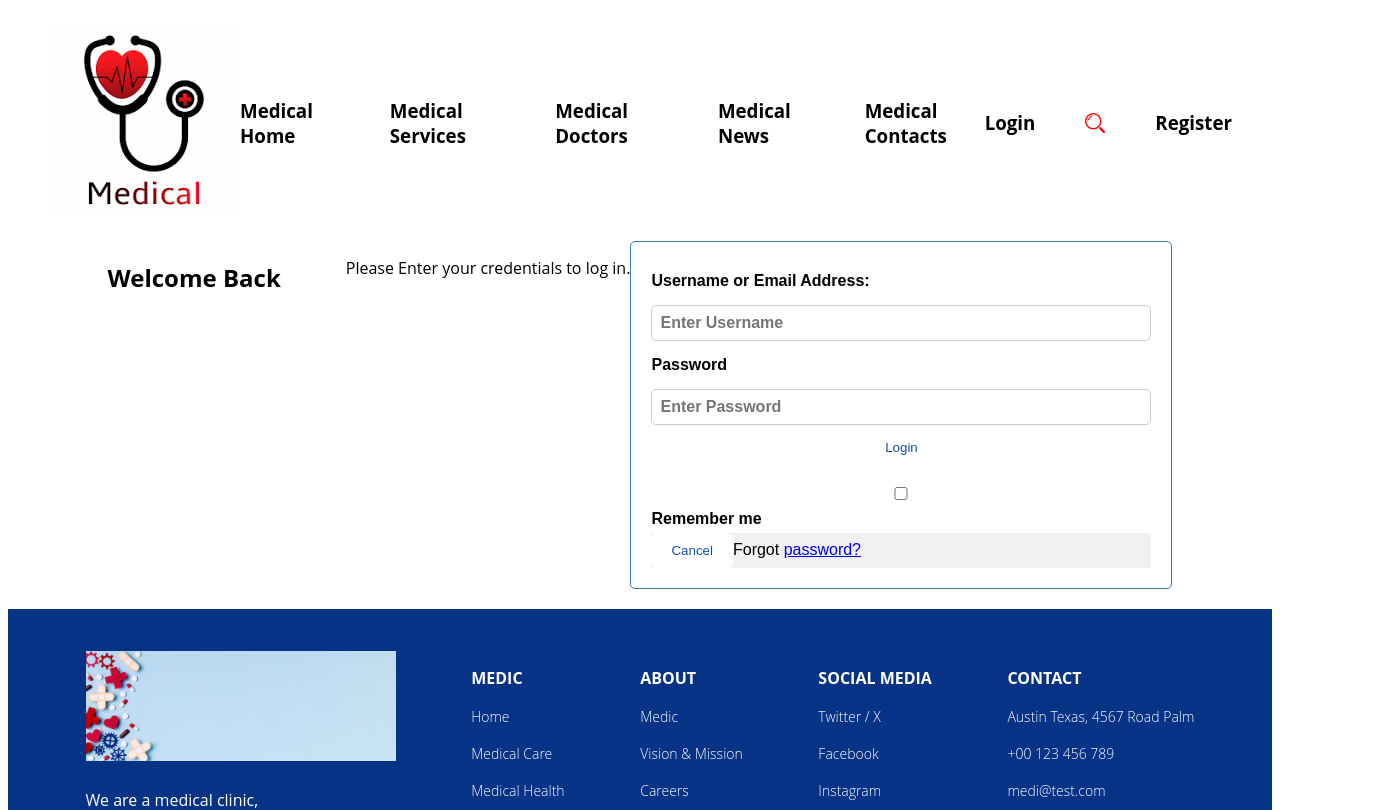
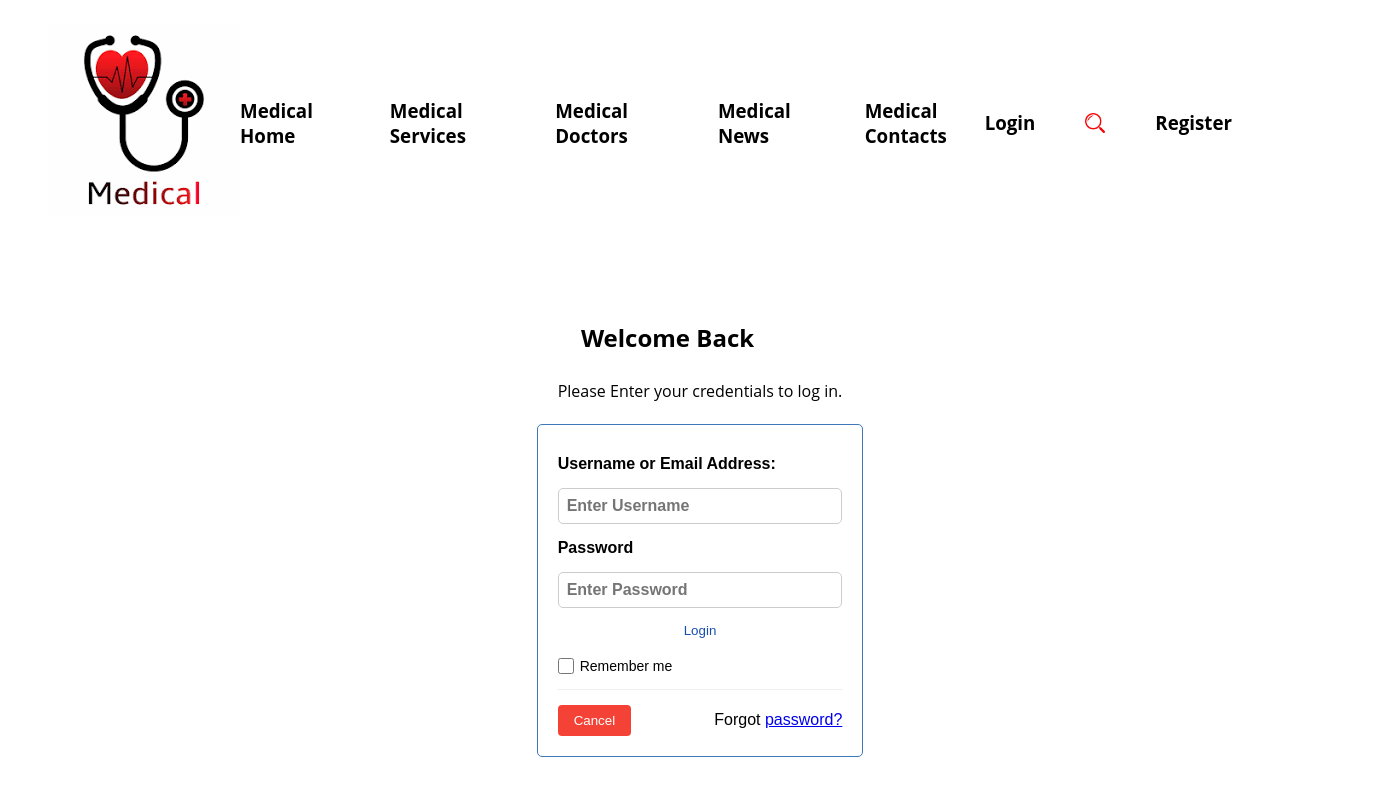
Before and after one commit to creedchina/Landing_Home-Page, a React (Vite) app: page /Login in a window 1280 px wide. Shown: the top 810 px of the page, 1392 px wide, since content can reach past the window. Built offline with nearby package versions, Linux system fonts and the light colour scheme.

Commit message:
I have add some few extra form to for contacts and buttons

```diff
--- a/src/App.jsx
+++ b/src/App.jsx
@@ -8,6 +8,7 @@ import Testimonials from './components/Testimonials/Testimonials'
 import Footer from './components/Footer/Footer';
 import UserForm from './components/UserForm/UserForm';
 import LoginForm from './components/LogInForm/LogInForm';
+import Contacts from './components/Contacts/contact';
 
 const Home = () => (
 
@@ -36,6 +37,8 @@ function App() {
             {/* The Landing Page Route */}
             <Route path = "/" element = {<Home />} />
 
+            <Route path="/Contacts" element = {<Contacts />} />
+
             {/* The New Page Route for your Booking Form */}
             <Route path = "/request-appointment" element = {<UserForm />} />
 
--- a/src/components/Contacts/contact.css
+++ b/src/components/Contacts/contact.css
@@ -0,0 +1,45 @@
+.contact-us-container{
+    display: flex;
+    justify-content: center;
+    align-items: flex-start;
+    padding: 60px;
+    width: 100%;
+}
+
+.contact-list{
+    display: flex;
+    justify-content: space-evenly;
+    width: 100%;
+    text-align: center;
+}
+
+h2{
+    text-align: center;
+    font-size: 24px;
+    font-weight: bold;
+    margin-right: 65px;
+    margin-bottom: 10px;
+}
+
+.subtitle{
+    text-align: center;
+    margin-bottom: 22px;
+}
+
+form{
+  display: flex;
+  flex-direction: column;
+  border: 1px solid #3e78b9;
+  border-radius: 5px;
+  font: 16px Arial, sans-serif;
+  width: 100%;
+  overflow: hidden;
+  padding: 20px;
+}
+
+.contact-list-section{
+    float: left;
+    text-align: left;
+    text-justify: inherit;
+
+}
--- a/src/components/Contacts/contact.jsx
+++ b/src/components/Contacts/contact.jsx
@@ -1,32 +1,139 @@
+import { useEffect, useState } from 'react'
 import './contact.css'
 
-const contact = () => {
-    return(
-        <div className='contact-us-container'>
+export default function Contact() {
+  const [contactForm, setContactForm] = useState({
+    name: '',
+    surname: '',
+    email: '',
+    date: '',
+    query: '',
+  })
 
-            <h2>Contact Us</h2>
+  useEffect(() => {
+    localStorage.setItem('ContactApplication', JSON.stringify(contactForm))
+  }, [contactForm])
 
-            <div className='contact-us-content'>
-                <form>
-        <label htmlFor="username">Name:</label>
-        <input type="text" id="username" name="name" />
+  const handleChange = (e) => {
+    const { name, value } = e.target
+    setContactForm((currentData) => ({
+      ...currentData,
+      [name]: value,
+    }))
+  }
 
-        <label htmlFor="email">Email:</label>
-        <input type="email" id="email" name="email" />
+  const handleSubmit = (e) => {
+    e.preventDefault()
+    alert(
+      `Booking requested for: ${contactForm.name || 'Guest'} on
+                            ${contactForm.date ||
+                                'no date chosen'}`
+    )
+  }
 
-        <label htmlFor="message">Message:</label>
-        <textarea id="message" name="message"></textarea>
+  return (
+    <div className='contact-us-container'>
+      <h2>Contact Us</h2>
 
-        <button type="submit">Submit</button>
-      </form>
-            </div>
+      <div className='contact-us-content'>
+        <h2>Get in Touch</h2>
 
+        <p className='subtitle'>
+          Have questions or need medical assistance? <b>Our friendly team is here to help.</b>
+          For feedback on our quality of service – please use the contact form. <b>
+            We will direct your message to the correct team and get back to you within 48 hours.</b>
+          If you have not received a response, please leave a message on 011 219 9111.
+        </p>
 
+        <form onSubmit={handleSubmit}>
 
+          <div className='contact-form'>
+            <label htmlFor='name'>Name:</label>
+            <input
+              type='text'
+              id='name'
+              name='name'
+              value={contactForm.name}
+              onChange={handleChange}
+            />
 
+            <label htmlFor='surname'>Surname:</label>
+            <input
+              type='text'
+              id='surname'
+              name='surname'
+              value={contactForm.surname}
+              onChange={handleChange}
+            />
 
+            <label htmlFor='email'>Email:</label>
+            <input
+              type='email'
+              id='email'
+              name='email'
+              value={contactForm.email}
+              onChange={handleChange}
+            />
+
+            <label htmlFor='date'>Admission Date:</label>
+            <input
+              type='date'
+              id='date'
+              name='date'
+              value={contactForm.date}
+              onChange={handleChange}
+            />
+
+            <label htmlFor='message'>Query:</label>
+            <textarea
+              id='message'
+              name='message'
+              value={contactForm.query}
+              onChange={handleChange}
+            />
+
+            <button type='submit'>Submit</button>
+          </div>
+        </form>
+
+        <div className='contact-lists'>
+          <h2>Head Office</h2>
+
+          <p className='subtitle'>
+            Please note that our office hours are from 08h00 to 16h30 on weekdays. <b>
+              Numbers below are only available during office hours.</b>
+          </p>
+
+          <div className='contact-list-section'>
+            <h3>Physical Address</h3>
+            <ul>
+              <li>Oxford Parks</li>
+              <li>203 Oxford Road (corner</li>
+              <li>Eastwood & Oxford Roads)</li>
+              <li>Cape Town, South Africa</li>
+            </ul>
+          </div>
+
+          <div className='contact-list-section'>
+            <h3>Postal Address</h3>
+            <ul>
+              <li>Oxford Parks</li>
+              <li>203 Oxford Road (corner</li>
+              <li>Eastwood & Oxford Roads)</li>
+              <li>Cape Town, South Africa</li>
+            </ul>
+          </div>
+
+          <div className='contact-list-section'>
+            <h3>Hours</h3>
+            <ul>
+              <li>Monday – Friday: 08:00 – 17:00</li>
+              <li>Saturday: 08:00 – 13:00</li>
+              <li>Sunday: Closed</li>
+            </ul>
+          </div>
         </div>
-
-    )
+      </div>
+    </div>
+  )
 }
-export default contact;
--- a/src/components/Footer/Footer.jsx
+++ b/src/components/Footer/Footer.jsx
@@ -42,15 +42,6 @@ const Footer = () => {
                     </ul>
                 </div>
 
-                <div className="footer-contact">
-                    <ul className="footer-lists">
-                        <li>Contact</li>
-                        <li>Austin Texas, 4567 Road Palm</li>
-                        <li>+00 123 456 789</li>
-                        <li>medi@test.com</li>
-                    </ul>
-                </div>
-
             </div>
 
             <div className="footer-bottom">
--- a/src/components/LogInForm/LogInForm.css
+++ b/src/components/LogInForm/LogInForm.css
@@ -1,8 +1,17 @@
+
+.loginform-page-wrapper{
+  display: flex;
+  justify-content: center;
+  align-items: flex-start;
+  padding: 60px;
+  width: 100%;
+}
+
 .loginform-container {
   display: flex;
-  align-items: top;
-  justify-content: center;
-  margin : 20px 20px;
+  flex-direction: column;
+  align-items: center;
+  margin : 20px 200px;
 }
 
 h2{
@@ -10,7 +19,12 @@ h2{
     font-size: 24px;
     font-weight: bold;
     margin-right: 65px;
-    margin-bottom: 20px;
+    margin-bottom: 10px;
+}
+
+.login-subtitle{
+  text-align: center;
+  margin-bottom: 22px;
 }
 
 form{
@@ -19,7 +33,7 @@ form{
   border: 1px solid #3e78b9;
   border-radius: 5px;
   font: 16px Arial, sans-serif;
-  width: 500px;
+  width: 100%;
   overflow: hidden;
   padding: 20px;
 }
@@ -49,3 +63,46 @@ button:hover {
   transition: all 0.3s ease;
   transform: scale(1.1) translateZ(0);
 }
+
+.remember-me-label{
+  display: inline-flex;
+  align-items: center;
+  gap: 6px;
+  font-size: 14px;
+  font-weight: normal;
+  cursor: pointer;
+  margin: 10px 0 0 0;
+}
+
+.remember-me-label input[type="checkbox"]{
+  margin: 0;
+  width: 16px;
+  height: 16px;
+  flex-shrink: 0;
+}
+
+.form-footer-actions{
+  display: flex;
+  justify-content: space-between;
+  align-items: center;
+  padding: 15px 0 0 0;
+  margin: 15px 0 0 0;
+  border-top: 1px solid #eee;
+}
+
+.cancelbtn {
+  background-color: #f44336;
+  color: white;
+  border: none;
+  padding: 8px 16px;
+  border-radius: 4px;
+  cursor: pointer;
+}
+
+.cancelbtn:hover {
+  background-color: #d32f2f;
+}
+
+.psw{
+  margin-left: auto;
+}
--- a/src/components/LogInForm/LogInForm.jsx
+++ b/src/components/LogInForm/LogInForm.jsx
@@ -15,46 +15,53 @@ export default function LoginForm(){
         e.preventDefault();
 
     console.log("Submitting login info:", loginCredentials);
-    alert(`Attempting login for: ${loginCredentials.uname || 'Guest'}`);  };
+    alert(`Attempting login for: ${loginCredentials.uname || 'Guest'}`);
+    };
+    return(
 
-    return(
+    <div className = "loginform-page-wrapper">
 
     <div className="loginform-container">
 
         <h2>Welcome Back</h2>
-        <p>Please Enter your credentials to log in.</p>
+        <p className = "login-subtitle">Please Enter your credentials to log in.</p>
 
-         <div className="login-container">
-            <form onSubmit={handleSubmit} >
+            <form onSubmit={handleSubmit}>
 
-                <label htmlFor="login-email"><b>Username or Email Address: </b></label>
+                <label htmlFor="uname"><b>Username or Email Address: </b></label>
                 <input type="text"
+                id = "uname"
                 placeholder="Enter Username"
-                name="uname" required
+                name="uname"
+                value = {loginCredentials.uname || ""}
                 onChange={handleChange}
                 required
                 />
 
-                <label htmlFor="login-password"><b>Password</b></label>
+                <label htmlFor="psw"><b>Password</b></label>
                 <input type="password"
+                id = "psw"
                 placeholder="Enter Password"
-                name="psw" required
-                value = {handleChange}
+                name="psw"
+                value = {loginCredentials.psw || ""}
+                onChange = {handleChange}
                 required
                 />
 
-                <button type="submit">Login</button>
+                <button type="submit" className = "login-btn-primary">Login</button>
 
                 <label className="remember-me-label">
                     <input type="checkbox"
                     checked={loginCredentials.remember || false}
                     name="remember"
-                onChange = {handleChange} />
+                    onChange = {handleChange}
+                    />
                     Remember me
                 </label>
 
-                <div className="container" style={{backgroundColor:"#f1f1f1"}}>
-                <button type="button" onClick={() => document.getElementById('id01').style.display='none'} className="cancelbtn">Cancel</button>
+                <div className="form-footer-actions">
+                    <button type="button" onClick={() => document.getElementById('id01').style.display='none'}
+                    className="cancelbtn">Cancel</button>
                     <span className="psw">Forgot <a href="#">password?</a></span>
                 </div>
 
--- a/src/components/NavBar/NavBar.jsx
+++ b/src/components/NavBar/NavBar.jsx
@@ -20,7 +20,7 @@ const NavBar = () => {
                <Link to = "/"> <h3>Medical Services</h3></Link>
                <Link to = "/"> <h3>Medical Doctors</h3></Link>
                <Link to = "/"> <h3>Medical News</h3></Link>
-               <Link to = "/"> <h3>Medical Contacts</h3></Link>
+               <Link to = "/Contacts"> <h3>Medical Contacts</h3></Link>
             </div>
 
             <div className="side-nav-items">
```
Lines whose indentation alone changed are shown as unchanged.
